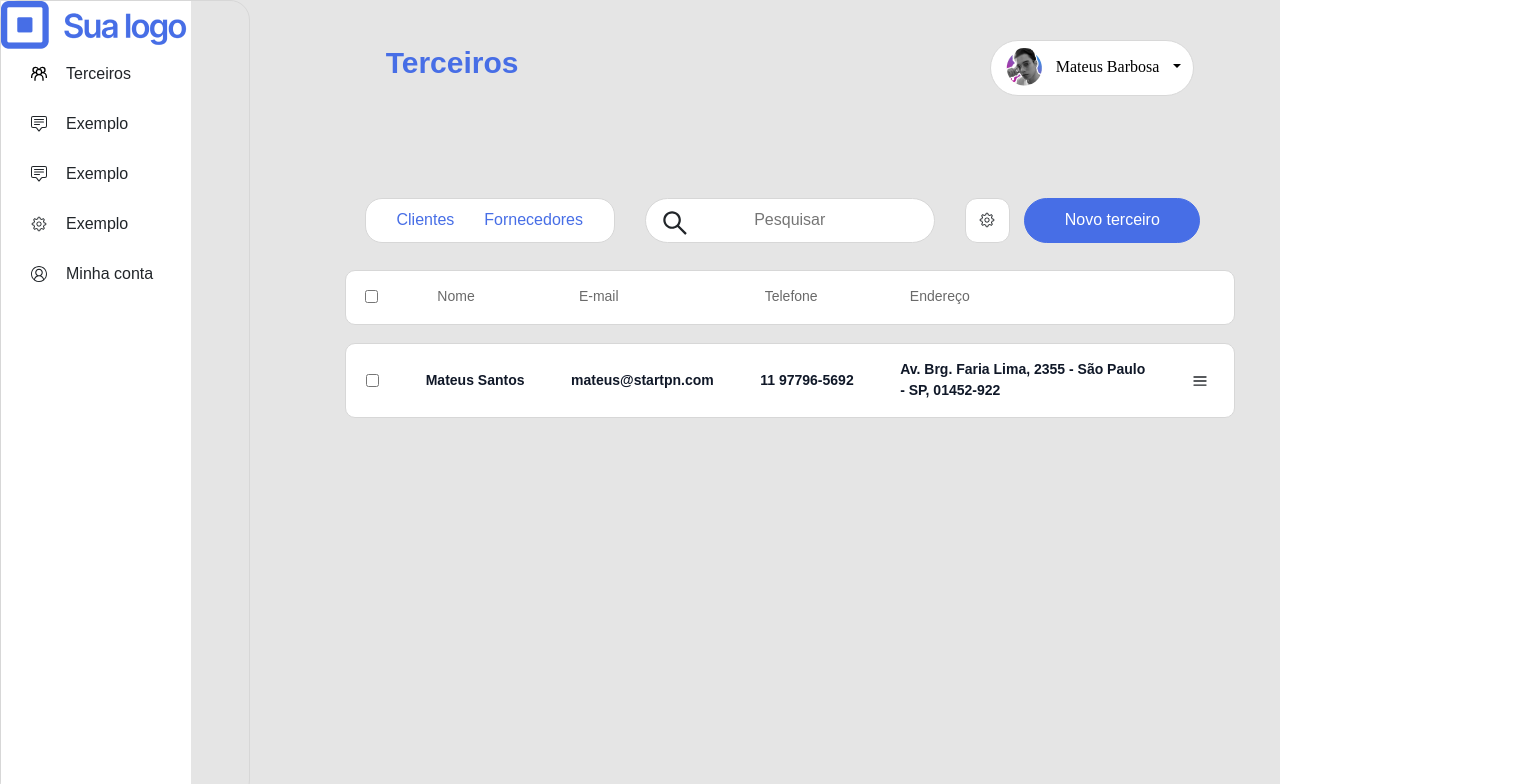
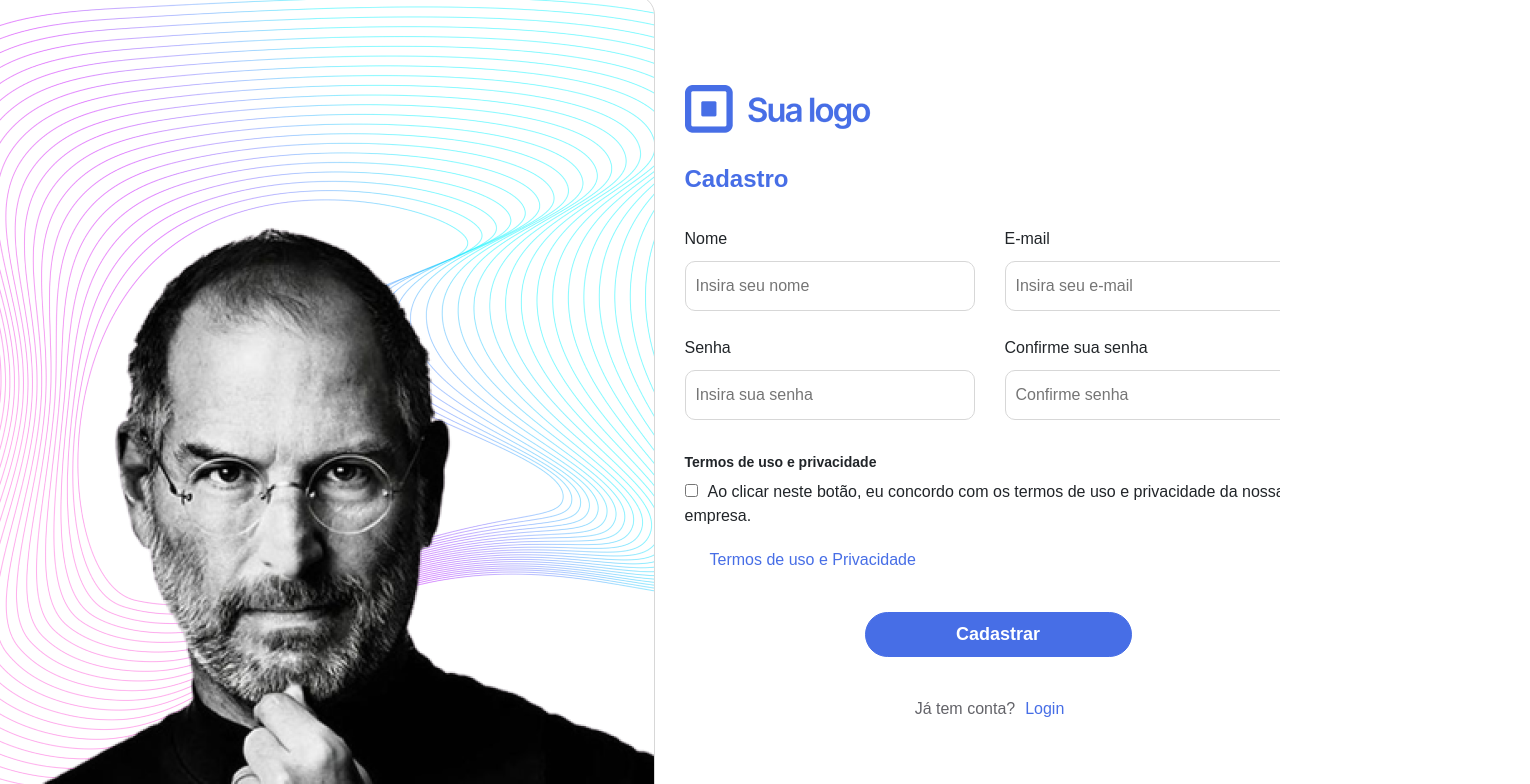
Before and after one commit to HerbertCarlos007/teste-startpn, a React (Vite) app in the folder web/: page / in a window 1280 px wide. Shown: the top 784 px of the page, 1530 px wide, since content can reach past the window. Built offline with nearby package versions, Linux system fonts and the light colour scheme.

Commit message:
fazendo troca de components atraves do useState

```diff
--- a/web/src/App.jsx
+++ b/web/src/App.jsx
@@ -13,8 +13,8 @@ export const App = () => {
     <>
       <GlobalStyle />
       <ProSidebarProvider>
-        {/* <Home /> */}
-        <Outsiders />
+        <Home />
+        {/* <Outsiders /> */}
       </ProSidebarProvider>
     </>
   )
--- a/web/src/components/ForgotPassword/index.jsx
+++ b/web/src/components/ForgotPassword/index.jsx
@@ -3,7 +3,7 @@ import * as C from './styles'
 
 import logo from '../../assets/logo.png'
 
-export const ForgotPassword = ({ isRememberPassword }) => {
+export const ForgotPassword = ({ setFormState }) => {
     return (
         <C.Container>
             <C.Logo src={logo} />
@@ -21,8 +21,8 @@ export const ForgotPassword = ({ isRememberPassword }) => {
             </C.ContainerForm>
 
             <C.ContainerActions>
-                <C.ButtonRecoverPassword>Recuperar senha</C.ButtonRecoverPassword>
-                <C.TextRememberPassword onClick={isRememberPassword}>Lembrou da senha?</C.TextRememberPassword>
+                <C.ButtonRecoverPassword onClick={() => setFormState('resendEmail')}>Recuperar senha</C.ButtonRecoverPassword>
+                <C.TextRememberPassword onClick={() => setFormState('login')}>Lembrou da senha?</C.TextRememberPassword>
             </C.ContainerActions>
         </C.Container>
     )
--- a/web/src/components/Login/index.jsx
+++ b/web/src/components/Login/index.jsx
@@ -3,7 +3,7 @@ import * as C from './styles'
 
 import logo from '../../assets/logo.png'
 
-export const Login = ({ handleRememberPassword }) => {
+export const Login = ({ setFormState }) => {
     return (
         <C.Container>
             <C.Logo src={logo} />
@@ -24,7 +24,7 @@ export const Login = ({ handleRememberPassword }) => {
             </C.ContainerFormLogin>
             <C.ContainerButtonAndForgotPassword>
                 <C.ButtonLogin>Entrar</C.ButtonLogin>
-                <C.TextForgotPassword onClick={handleRememberPassword}>Esqueceu a senha?</C.TextForgotPassword>
+                <C.TextForgotPassword onClick={() => setFormState('forgotPassword')}>Esqueceu a senha?</C.TextForgotPassword>
             </C.ContainerButtonAndForgotPassword>
         </C.Container>
     )
--- a/web/src/components/NewPassword/index.jsx
+++ b/web/src/components/NewPassword/index.jsx
@@ -3,30 +3,30 @@ import * as C from './styles'
 
 import logo from '../../assets/logo.png'
 
-export const NewPassword = () => {
-    return(
+export const NewPassword = ({ setFormState }) => {
+    return (
         <C.Container>
-            <C.Logo src={logo}/>
+            <C.Logo src={logo} />
 
             <C.ContainerNewPassword>
                 <C.TextNewPassword>Crie uma nova senha</C.TextNewPassword>
-                <C.TextInstructions>Preencha os campos abaixo com a nova senha que <br/> deseja cadastrar</C.TextInstructions>
+                <C.TextInstructions>Preencha os campos abaixo com a nova senha que <br /> deseja cadastrar</C.TextInstructions>
 
                 <C.ContainerForm>
                     <C.FormInput>
                         <C.LabelForm>Nova senha</C.LabelForm>
-                        <C.Input placeholder="Insira a nova senha"/>
+                        <C.Input placeholder="Insira a nova senha" />
                     </C.FormInput>
 
                     <C.FormInput>
                         <C.LabelForm>Confirmação de nova senha</C.LabelForm>
-                        <C.Input placeholder="Insira a confirmação da sua senha"/>
+                        <C.Input placeholder="Insira a confirmação da sua senha" />
                     </C.FormInput>
                 </C.ContainerForm>
 
                 <C.ContainerActions>
-                    <C.ButtonCreatePassword>Criar senha</C.ButtonCreatePassword>
-                    <C.TextRemeberPassword>Lembrou da senha?</C.TextRemeberPassword>
+                    <C.ButtonCreatePassword onClick={(() => setFormState('login'))}>Criar senha</C.ButtonCreatePassword>
+                    <C.TextRemeberPassword onClick={(() => setFormState('login'))}>Lembrou da senha?</C.TextRemeberPassword>
                 </C.ContainerActions>
             </C.ContainerNewPassword>
         </C.Container>
--- a/web/src/components/Register/index.jsx
+++ b/web/src/components/Register/index.jsx
@@ -7,14 +7,14 @@ import logo from '../../assets/logo.png'
 
 import { Login } from '../Login'
 
-export const Register = ({switchLogin}) => {
+export const Register = ({ setFormState }) => {
     return (
         <C.Container>
             <C.ContainerForm>
                 <C.Logo src={logo} />
-                <br/>
-                <br/>
-                <br/>
+                <br />
+                <br />
+                <br />
                 <C.TextRegister>Cadastro</C.TextRegister>
 
                 <C.UpFormInputs>
@@ -56,7 +56,7 @@ export const Register = ({switchLogin}) => {
 
                 <C.ContainerHaveAccount>
                     <C.TextHaveAccount>Já tem conta? </C.TextHaveAccount>
-                    <C.TextLogin onClick={switchLogin}>Login</C.TextLogin>
+                    <C.TextLogin onClick={() => setFormState('login')}>Login</C.TextLogin>
                 </C.ContainerHaveAccount>
             </C.ContainerForm>
 
--- a/web/src/components/ResendEmail/index.jsx
+++ b/web/src/components/ResendEmail/index.jsx
@@ -4,23 +4,23 @@ import mail from '../../assets/mail.png'
 
 import * as C from './styles'
 
-export const ResendEmail = () => {
-    return(
+export const ResendEmail = ({ setFormState }) => {
+    return (
         <C.Container>
-            <C.Logo src={logo}/>
+            <C.Logo src={logo} />
 
             <C.ContainerResendEmail>
                 <C.TextSentEmail>E-mail enviado!</C.TextSentEmail>
                 <C.TextInstructions>
-                    Um link de recuperação de senha foi enviado para <br/></C.TextInstructions>
+                    Um link de recuperação de senha foi enviado para <br /></C.TextInstructions>
                 <C.TextIndent>o e-mail mateus@startpn.com</C.TextIndent>
 
                 <C.ContainerLetter>
-                        <C.ImageLetter src={mail}/>
+                    <C.ImageLetter src={mail} />
                 </C.ContainerLetter>
 
                 <C.ContainerActions>
-                        <C.ButtonUnderstand>Entendi</C.ButtonUnderstand>
+                    <C.ButtonUnderstand onClick={() => setFormState('newPassword')}>Entendi</C.ButtonUnderstand>
                     <C.ButtonResendEmail>Reenviar e-mail</C.ButtonResendEmail>
                 </C.ContainerActions>
             </C.ContainerResendEmail>
--- a/web/src/components/pages/Home/index.jsx
+++ b/web/src/components/pages/Home/index.jsx
@@ -11,11 +11,13 @@ import { ResendEmail } from "../../ResendEmail";
 import { NewPassword } from "../../NewPassword";
 
 export const Home = () => {
-    const [isLoggin, setIsLoggin] = useState(false)
 
-    const switchLogin = () => {
-        setIsLoggin(!isLoggin)
-    }
+    const [formState, setFormState] = useState('register')
+
+    const handleFormChange = (newState) => {
+        setFormState(newState);
+      };
+
 
     return(
         <C.Container>
@@ -27,8 +29,25 @@ export const Home = () => {
 
                 <C.RightSideContainer>
 
-                    {/* {isLoggin ? <Login/> : <Register switchLogin={switchLogin}/>} */}
-                   <NewPassword/>
+                {formState === 'register' ? (
+                    <Register setFormState={setFormState}/>
+                ): ''}
+
+                {formState === 'login' ? (
+                    <Login setFormState={setFormState}/>
+                ) : ''}
+
+                {formState === 'forgotPassword' ? (
+                    <ForgotPassword setFormState={setFormState}/>
+                ): ''}
+
+                {formState === 'resendEmail' ? (
+                    <ResendEmail setFormState={setFormState}/>
+                ) : ''}
+
+                {formState === 'newPassword' ? (
+                    <NewPassword setFormState={setFormState}/>
+                ) : ''}
 
                 </C.RightSideContainer>
             </C.ContainerRegister>
```
Lines whose indentation alone changed are shown as unchanged.
